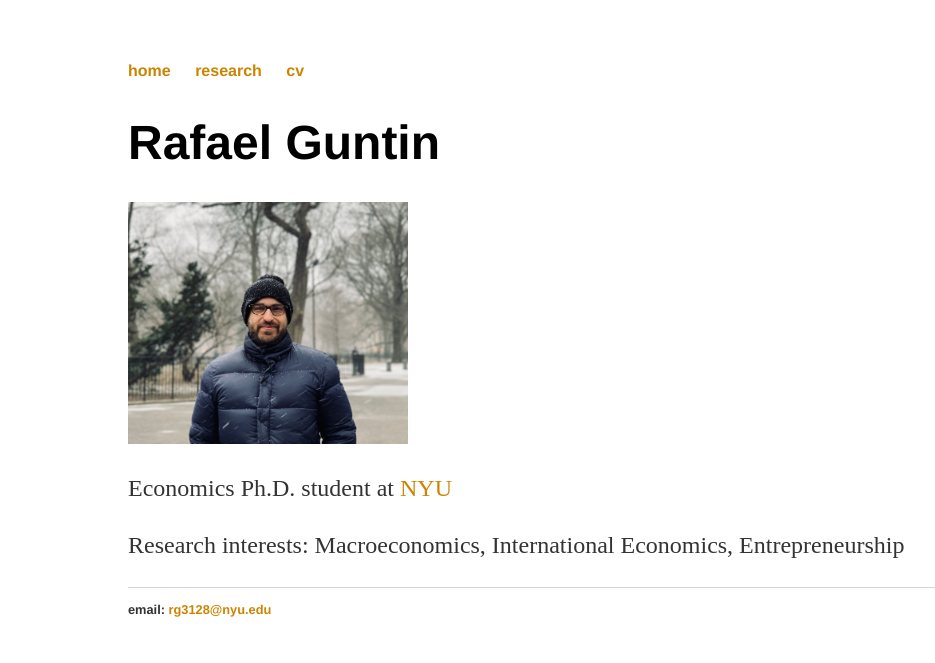
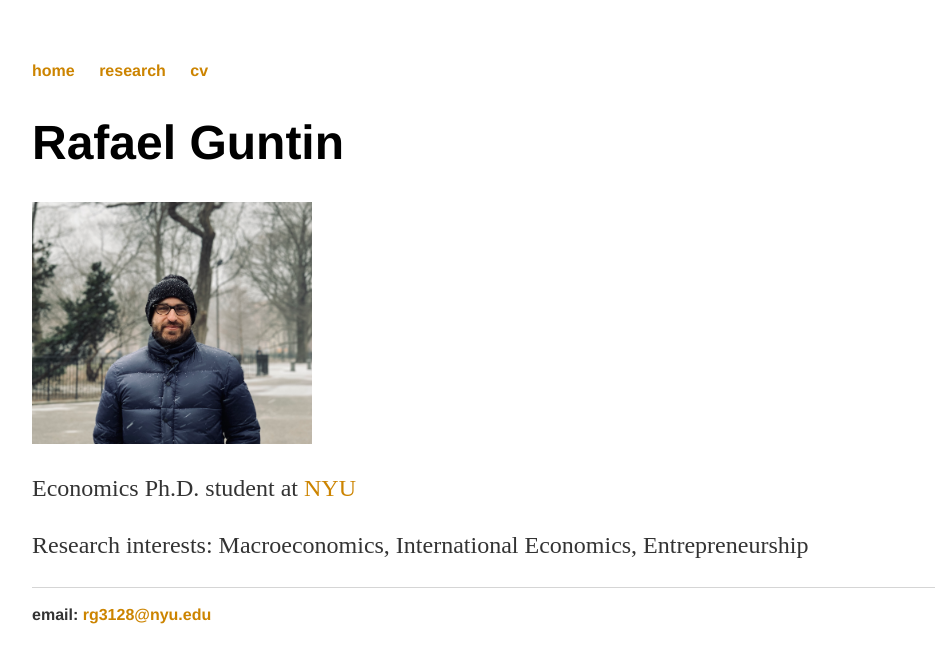
Before and after one commit to rafaguntin/rafaguntin.github.io, a Jekyll site: the page built from index.html, in a window 1280 px wide. Shown: the top 663 px of the page, without its empty margins (64-999 px from the left). Built offline with Jekyll 4.4.1, drawn with Linux system fonts in a browser that asks for light colours.

Commit message:
Update main.css

```diff
--- a/css/main.css
+++ b/css/main.css
@@ -1,4 +1,4 @@
-body { margin: 60px auto; width: 70%; }
+body { margin: 60px auto; width: 85%; }
 
 a { text-decoration: none; color: #CC8400; }
 a:hover { text-decoration: underline; }
@@ -15,4 +15,4 @@
 nav ul, footer ul { font-size: 1em; font-family: 'Helvetica', 'Arial', 'Sans-Serif'; padding: 0px; list-style: none; font-weight: bold; }
 nav ul li, footer ul li { display: inline; margin-right: 20px; }
 
-footer { border-top: 1px solid #d5d5d5; font-size: .8em; }
+footer { border-top: 1px solid #d5d5d5; font-size: 1em; }
```
